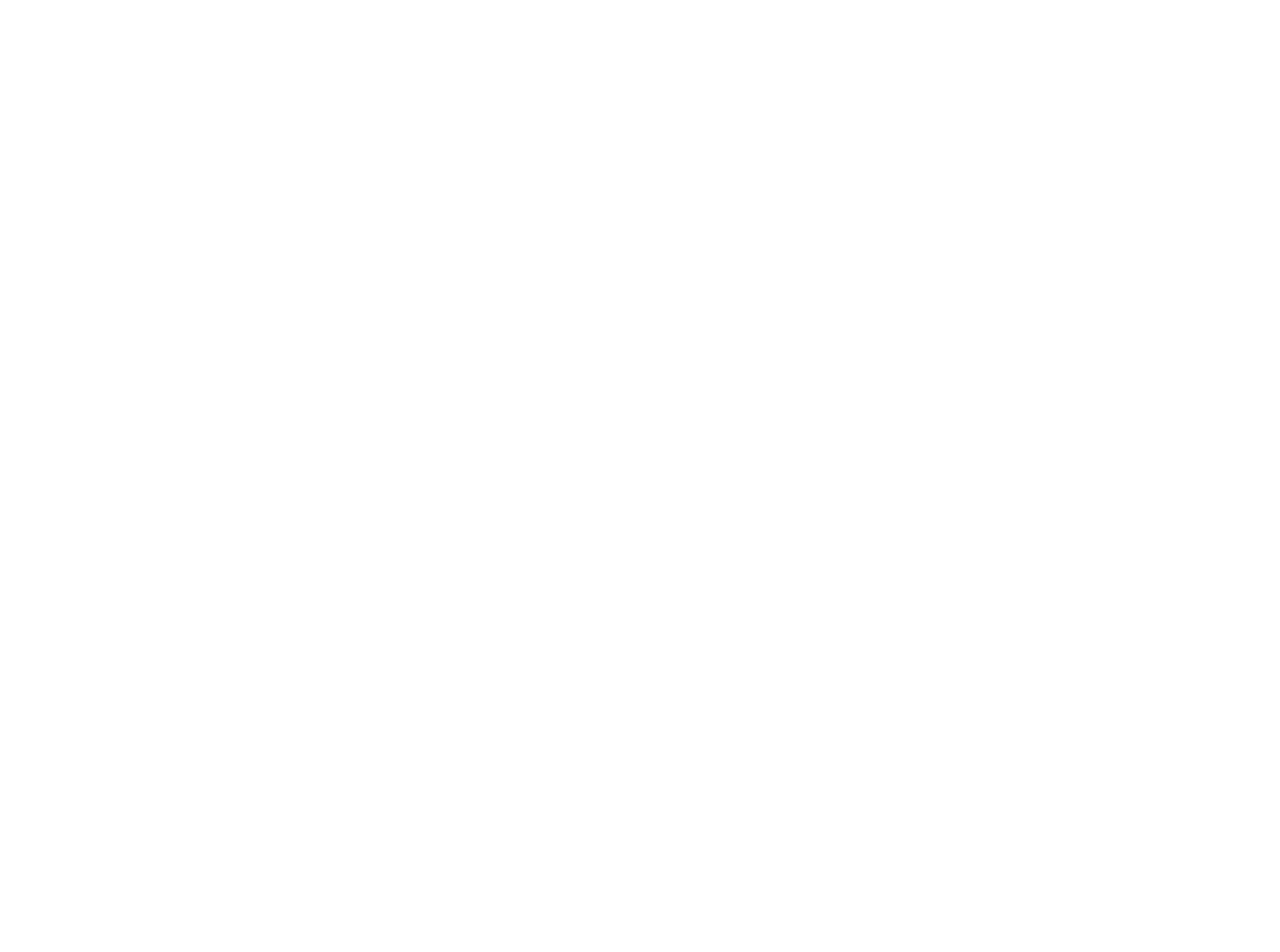
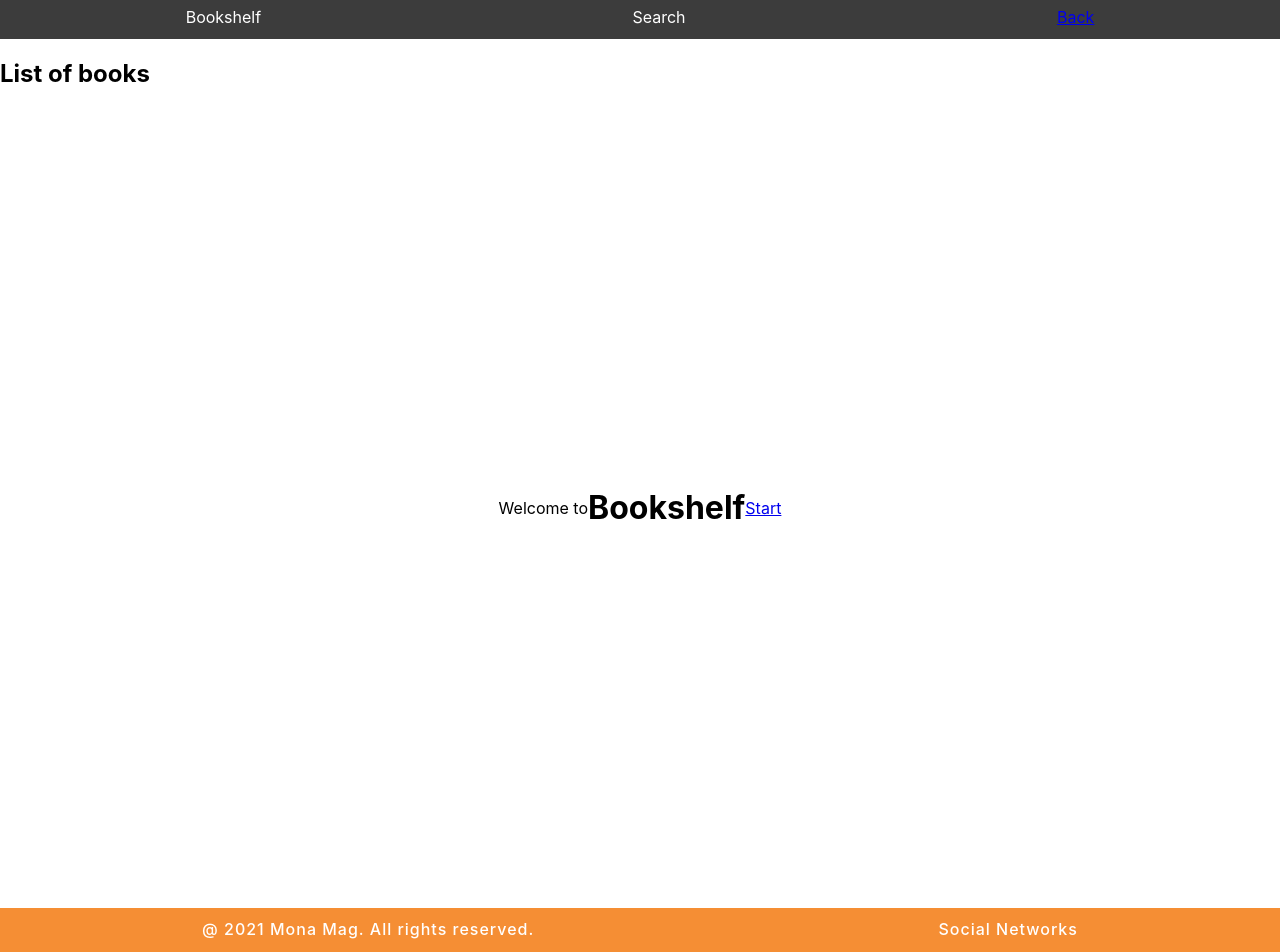
Before and after one commit to MonaMag/bookshelf-pet-project, a React (Create React App) app: page /content in a window 1280 px wide. Before the commit this address had no page. Shown: the part 5-957 px from the top of the page. Before the commit the page ends 800 px from the top, so only its background shows below. Built offline with nearby package versions, Linux system fonts and the light colour scheme.

Commit message:
S5 - refactor and added Header and Footer components

```diff
--- a/src/App.tsx
+++ b/src/App.tsx
@@ -1,19 +1,22 @@
 import React from 'react';
-import {Route, Routes} from "react-router-dom";
+import { Route, Routes} from "react-router-dom";
 import './App.css';
 import AppContent from "./components/AppContent";
 import {BooksList} from "./components/BooksList";
 import {Book} from "./components/Book";
+import {StartPage} from "./components/StartPage";
 
-const AppRouter = () => {
 
+const App = () => {
     return (
-        <Routes>
-            <Route path="/" element={<AppContent/>}/>
-            <Route path="/books" element={<BooksList/>}/>
-            <Route path="/book" element={<Book/>}/>
-        </Routes>
+            <Routes>
+                <Route path="/" element={<StartPage/>}/>
+                <Route path="/content" element={<AppContent/>}/>
+                <Route path="/home" element={<App/>}/>
+                <Route path="/bookslist" element={<BooksList/>}/>
+                <Route path="/book" element={<Book/>}/>
+            </Routes>
     );
 };
 
-export default AppRouter;
+export default App;
--- a/src/components/AppContent.module.css
+++ b/src/components/AppContent.module.css
@@ -1,39 +1,6 @@
-.appContainer {
+.start {
+    min-height: 100vh;
     display: flex;
     justify-content: center;
     align-items: center;
-    min-height: 100vh;
 }
-
-.presentation {
-    outline: none;
-    margin: 20px;
-}
-
-.start {
-    display: flex;
-    flex-direction: column;
-    justify-content: flex-start;
-    margin-bottom: 100px;
-}
-
-.welcome {
-    font-size: 22px;
-}
-
-.name {
-    font-size: 42px;
-    margin-bottom: 20px;
-    margin-top: 5px;
-}
-
-.link {
-    text-decoration: none;
-    border-radius: 4px;
-    padding: 8px 80px;
-    color: white;
-    background-color: #1184b0;
-    font-weight: bold;
-    font-size: 18px;
-
-}
--- a/src/components/AppContent.tsx
+++ b/src/components/AppContent.tsx
@@ -1,28 +1,23 @@
 import React from 'react';
 import {NavLink} from "react-router-dom";
 import s from './AppContent.module.css'
+import Header from "./Header";
+import {BooksList} from "./BooksList";
+import {Footer} from "./Footer";
 
 
 const AppContent = () => {
 
     return (
         <div className={s.appContainer}>
-                <div>
-                    <p style={{fontSize: '10px'}}>Look for your book</p>
-                    <p style={{fontSize: '14px'}}>Add to your shelf</p>
-                    <p style={{fontSize: '18px'}}> Read with love</p>
-                </div>
-                <div>
-                    <img
-                        src="https://storage.googleapis.com/vst-chameleon-prod/multipart-1590182594-56034554973989-2"
-                        alt="presentation" className={s.presentation}/>
-                </div>
-                <div className={s.start}>
-                    <span className={s.welcome}>Welcome to</span>
-                    <h1 className={s.name}>Bookshelf</h1>
-                    <NavLink to="/books" className={s.link}>Start</NavLink>
-                </div>
-
+            <Header/>
+            <BooksList/>
+            <div className={s.start}>
+                <span className={s.welcome}>Welcome to</span>
+                <h1 className={s.name}>Bookshelf</h1>
+                <NavLink to="/content" className={s.link}>Start</NavLink>
+            </div>
+            <Footer/>
         </div>
     );
 };
--- /dev/null
+++ b/src/components/Footer.module.css
@@ -0,0 +1,15 @@
+.footer {
+    display: flex;
+    justify-content: space-around;
+    align-items: center;
+    background-color: #f58e34;
+    color: white;
+    outline: none;
+    height: 44px;
+    width: 100%;
+    flex: 0 0 auto;
+    font-weight: 500;
+    letter-spacing: 1px;
+    line-height: 19px;
+    text-align: center;
+}
--- /dev/null
+++ b/src/components/Footer.tsx
@@ -0,0 +1,11 @@
+import React from 'react'
+import s from './Footer.module.css'
+
+export const Footer = () => {
+    return (
+        <header className={s.footer}>
+            <div>@ 2021 Mona Mag. All rights reserved.</div>
+            <div>Social Networks</div>
+        </header>
+    );
+};
--- /dev/null
+++ b/src/components/Header.module.css
@@ -0,0 +1,10 @@
+.header {
+    display: flex;
+    justify-content: space-around;
+    align-items: center;
+    background-color: #3c3c3c;
+    color: white;
+    outline: none;
+    height: 44px;
+    width: 100%;
+}
--- a/src/components/Header.tsx
+++ b/src/components/Header.tsx
@@ -1,13 +1,14 @@
 import React from 'react'
 import {NavLink} from 'react-router-dom'
+import s from './Header.module.css'
 
 const Header = () => {
     return (
-        <header>
+        <header className={s.header}>
             <div>Bookshelf</div>
             <div>Search</div>
             <div className="links">
-                <NavLink to="/" className="link">Books</NavLink>
+                <NavLink to="/" className="link">Back</NavLink>
             </div>
         </header>
     );
--- /dev/null
+++ b/src/components/StartPage.module.css
@@ -0,0 +1,38 @@
+.startStyle {
+    min-height: 100vh;
+    display: flex;
+    justify-content: center;
+    align-items: center;
+}
+.presentation {
+    outline: none;
+    margin: 20px;
+}
+
+.start {
+    display: flex;
+    flex-direction: column;
+    justify-content: flex-start;
+    margin-bottom: 100px;
+}
+
+.welcome {
+    font-size: 22px;
+}
+
+.name {
+    font-size: 42px;
+    margin-bottom: 20px;
+    margin-top: 5px;
+}
+
+.link {
+    text-decoration: none;
+    border-radius: 4px;
+    padding: 8px 80px;
+    color: white;
+    background-color: #1184b0;
+    font-weight: bold;
+    font-size: 18px;
+
+}
--- /dev/null
+++ b/src/components/StartPage.tsx
@@ -0,0 +1,28 @@
+import React from 'react';
+import s from "./StartPage.module.css";
+import {NavLink} from "react-router-dom";
+
+
+export const StartPage = () => {
+
+
+    return (
+        <div className={s.startStyle}>
+            <div>
+                <p style={{fontSize: '10px'}}>Look for your book</p>
+                <p style={{fontSize: '14px'}}>Add to your shelf</p>
+                <p style={{fontSize: '18px'}}> Read with love</p>
+            </div>
+            <div>
+                <img
+                    src="https://storage.googleapis.com/vst-chameleon-prod/multipart-1590182594-56034554973989-2"
+                    alt="presentation" className={s.presentation}/>
+            </div>
+            <div className={s.start}>
+                <span className={s.welcome}>Welcome to</span>
+                <h1 className={s.name}>Bookshelf</h1>
+                <NavLink to="/content" className={s.link}>Start</NavLink>
+            </div>
+        </div>
+    )
+}
```
